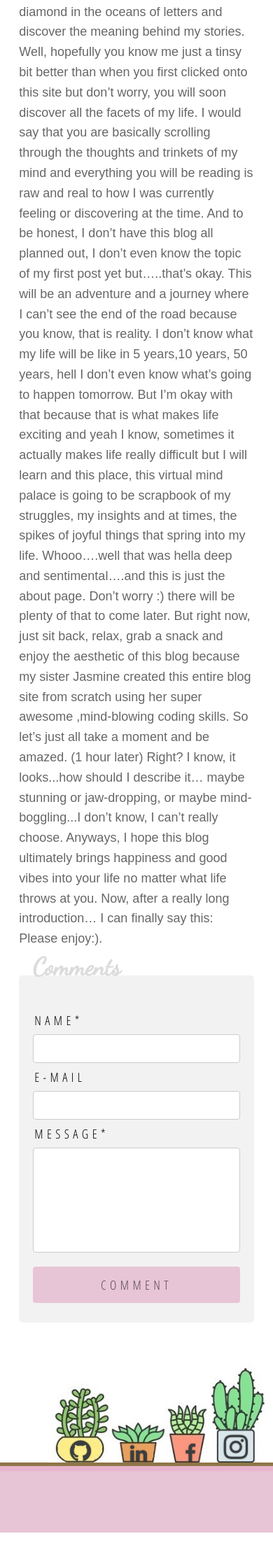
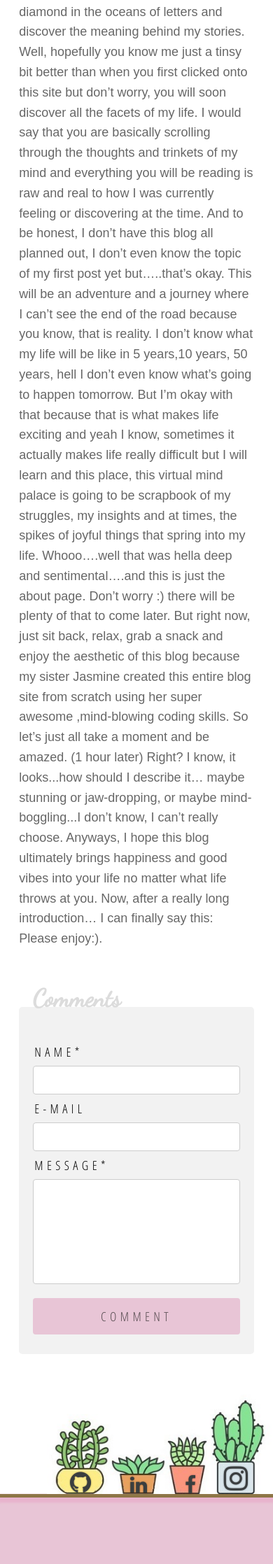
Before and after one commit to JasmineOuO/meaningful-nonsense-jekyll, a Jekyll site: the page built from pages/about.html, in a window 390 px wide. Shown: the part 1744-3979 px from the top of the page at 70% size. Built offline with Jekyll 4.4.1, drawn with Linux system fonts in a browser that asks for light colours; nearby versions of some CDN libraries; before the commit the page ends 3934 px from its top, so only the background shows below that.

Commit message:
polished comments over

```diff
--- a/resources/css/post.css
+++ b/resources/css/post.css
@@ -306,7 +306,7 @@ button {
     }
 
 .comment_header {
-    margin: 0 20vw -20px 25vw;
+    margin: 50px 20vw -20px 25vw;
     font-family: 'Dancing Script', cursive;
     font-weight: 700;
     font-size: 85px;
--- a/resources/css/responsive.css
+++ b/resources/css/responsive.css
@@ -18,7 +18,7 @@
         margin: 0 7vw 30px 7vw;
     }
     .comment_header {
-        margin: 0 7vw -0.25em 12vw;
+        margin: 50px 7vw -0.25em 12vw;
         font-size: 9vw;
     }
 
```
